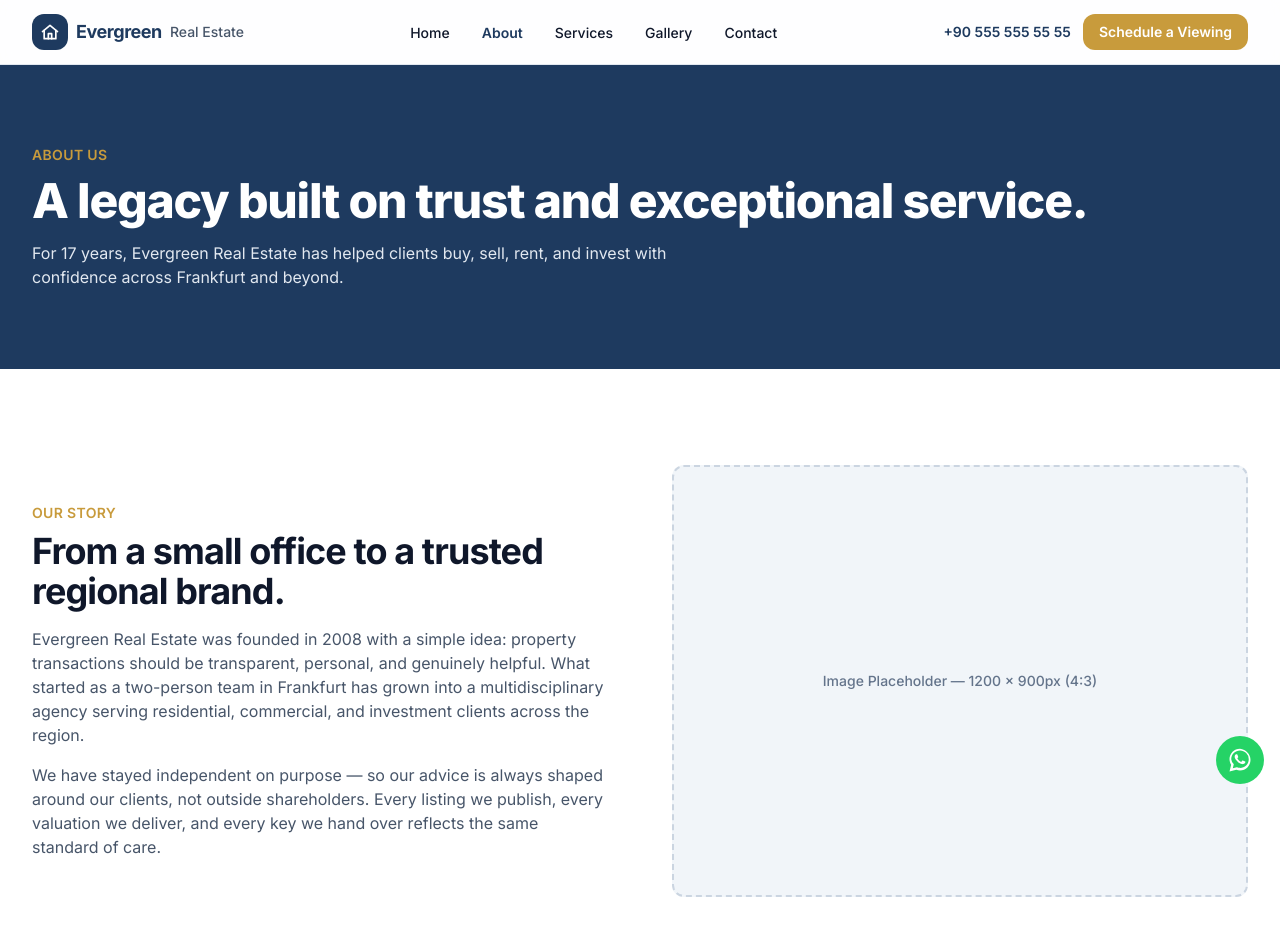
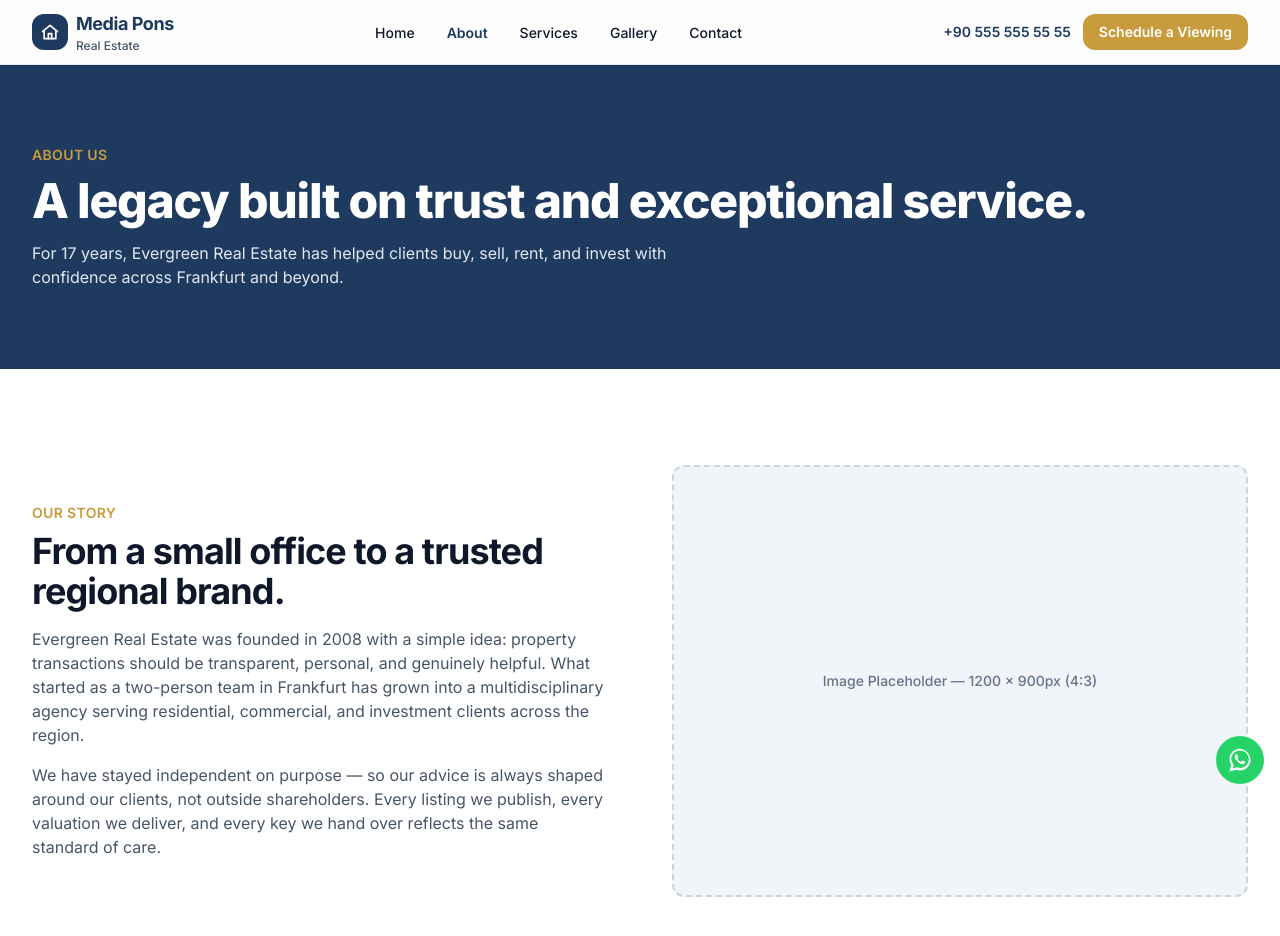
Before and after one commit to emre-edu-tech/real-estate-agency-website, a website: page about.html in a window 1280 px wide. Shown: the top 936 px of the page. Drawn offline with Linux system fonts and the light colour scheme.

Commit message:
Logo text and description updated

```diff
--- a/about.html
+++ b/about.html
@@ -32,12 +32,14 @@
     <!-- Header / Navigation -->
     <header id="site-header" class="sticky top-0 z-40 w-full border-b border-borderline bg-white/95 backdrop-blur supports-[backdrop-filter]:bg-white/80">
         <nav class="mx-auto flex h-16 max-w-7xl items-center justify-between px-4 sm:px-6 lg:px-8" aria-label="Primary">
-            <a href="./index.html" class="flex items-center gap-2 text-navy" aria-label="Evergreen Real Estate — Home">
+            <a href="./index.html" class="flex items-center gap-2 text-navy" aria-label="Media Pons — Home">
                 <span class="inline-flex h-9 w-9 items-center justify-center rounded-xl bg-navy text-white">
                     <svg xmlns="http://www.w3.org/2000/svg" width="20" height="20" viewBox="0 0 24 24" fill="none" stroke="currentColor" stroke-width="2" stroke-linecap="round" stroke-linejoin="round" aria-hidden="true" focusable="false"><path d="M3 11.5 12 4l9 7.5"/><path d="M5 10v10h14V10"/><path d="M10 20v-6h4v6"/></svg>
                 </span>
-                <span class="text-lg font-bold tracking-tight">Evergreen</span>
-                <span class="hidden text-sm font-medium text-mutedtext sm:inline">Real Estate</span>
+                <span class="flex flex-col leading-tight">
+                    <span class="text-lg font-bold tracking-tight">Media Pons</span>
+                    <span class="text-xs font-medium text-mutedtext sm:text-sm">Real Estate</span>
+                </span>
             </a>
 
             <ul class="hidden items-center gap-8 lg:flex" role="menubar">
```
Also changed, not shown: contact.html (+5 -3 lines), gallery.html (+5 -3 lines), index.html (+5 -3 lines), services.html (+5 -3 lines).
